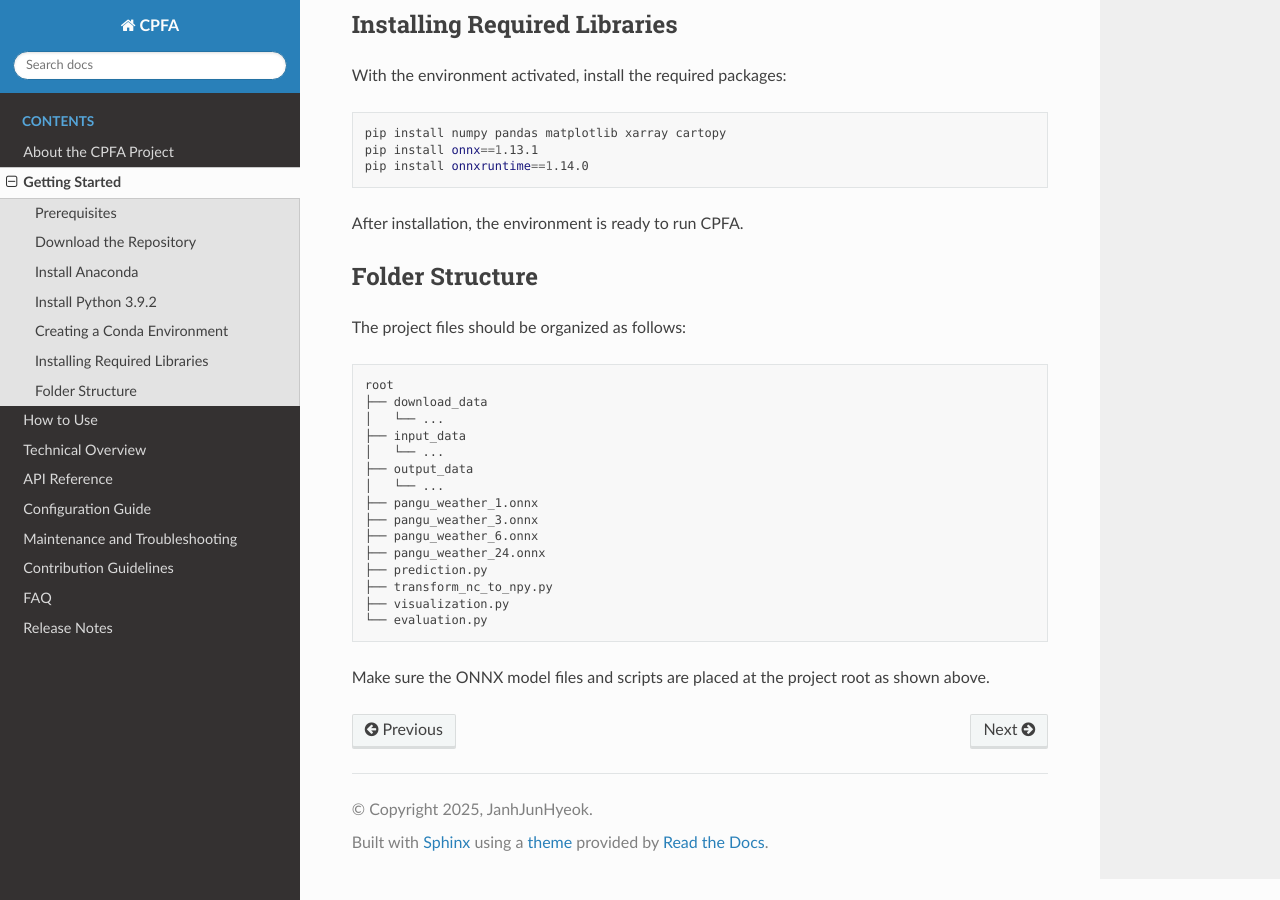
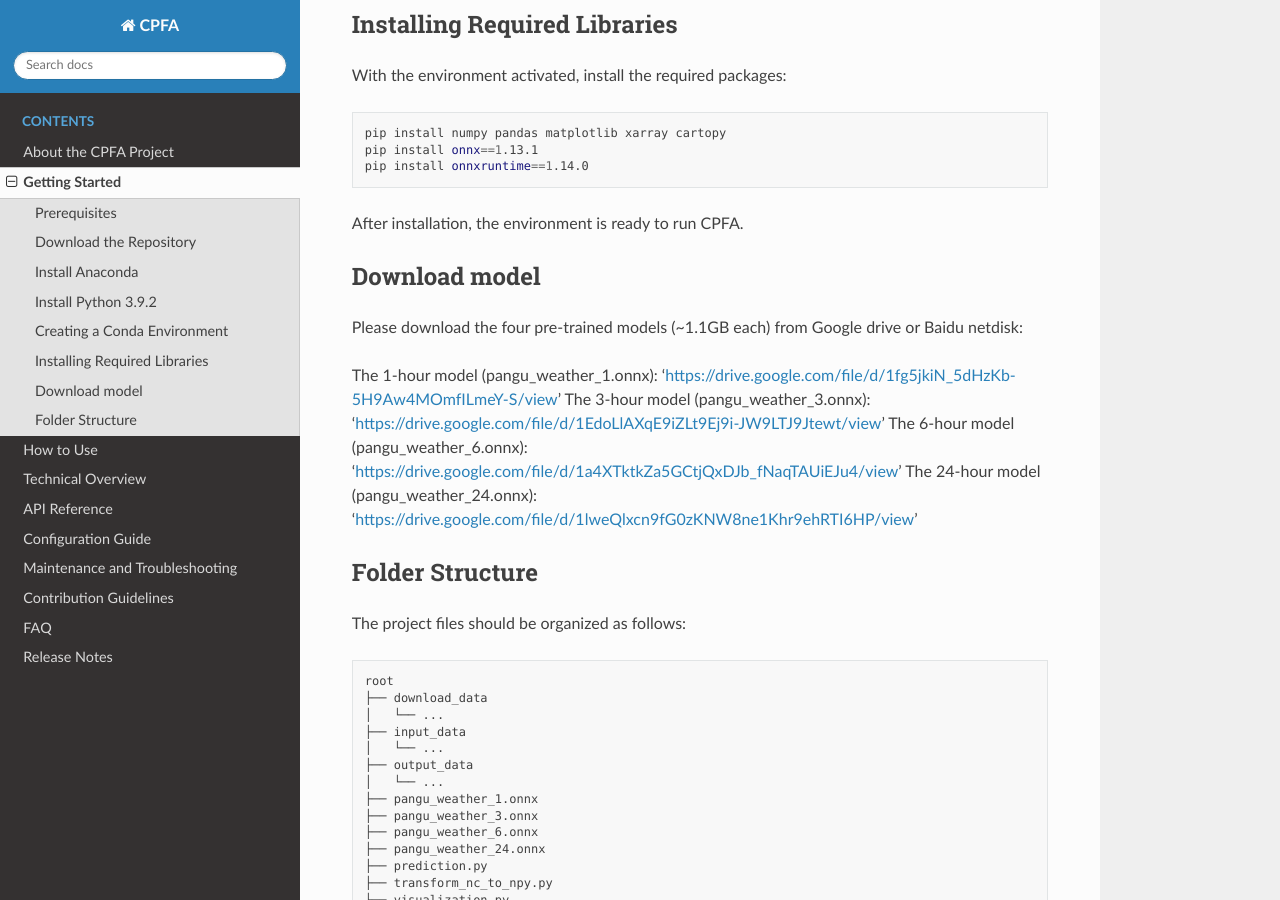
Before and after one commit to hyeok719/CPFA, a Sphinx documentation site: the page built from docs/source/getting_started.rst, in a window 1280 px wide and 900 px high, scrolled down 1585 px. Built offline with Sphinx 7.4.7 and the Read the Docs theme 3.1.0, drawn with Linux system fonts in a browser that asks for light colours.

Commit message:
Update getting_started.rst with model download instructions
Added instructions for downloading pre-trained models from Google Drive and Baidu netdisk.

```diff
--- a/docs/source/getting_started.rst
+++ b/docs/source/getting_started.rst
@@ -76,6 +76,17 @@ With the environment activated, install the required packages:
 
 After installation, the environment is ready to run CPFA.
 
+Download model
+----------------
+Please download the four pre-trained models (~1.1GB each) from Google drive or Baidu netdisk:
+
+The 1-hour model (pangu_weather_1.onnx): 'https://drive.google.com/file/d/1fg5jkiN_5dHzKb-5H9Aw4MOmfILmeY-S/view'
+The 3-hour model (pangu_weather_3.onnx): 'https://drive.google.com/file/d/1EdoLlAXqE9iZLt9Ej9i-JW9LTJ9Jtewt/view'
+The 6-hour model (pangu_weather_6.onnx):  'https://drive.google.com/file/d/1a4XTktkZa5GCtjQxDJb_fNaqTAUiEJu4/view'
+The 24-hour model (pangu_weather_24.onnx): 'https://drive.google.com/file/d/1lweQlxcn9fG0zKNW8ne1Khr9ehRTI6HP/view'
+
+
+
 Folder Structure
 ----------------
 
```
